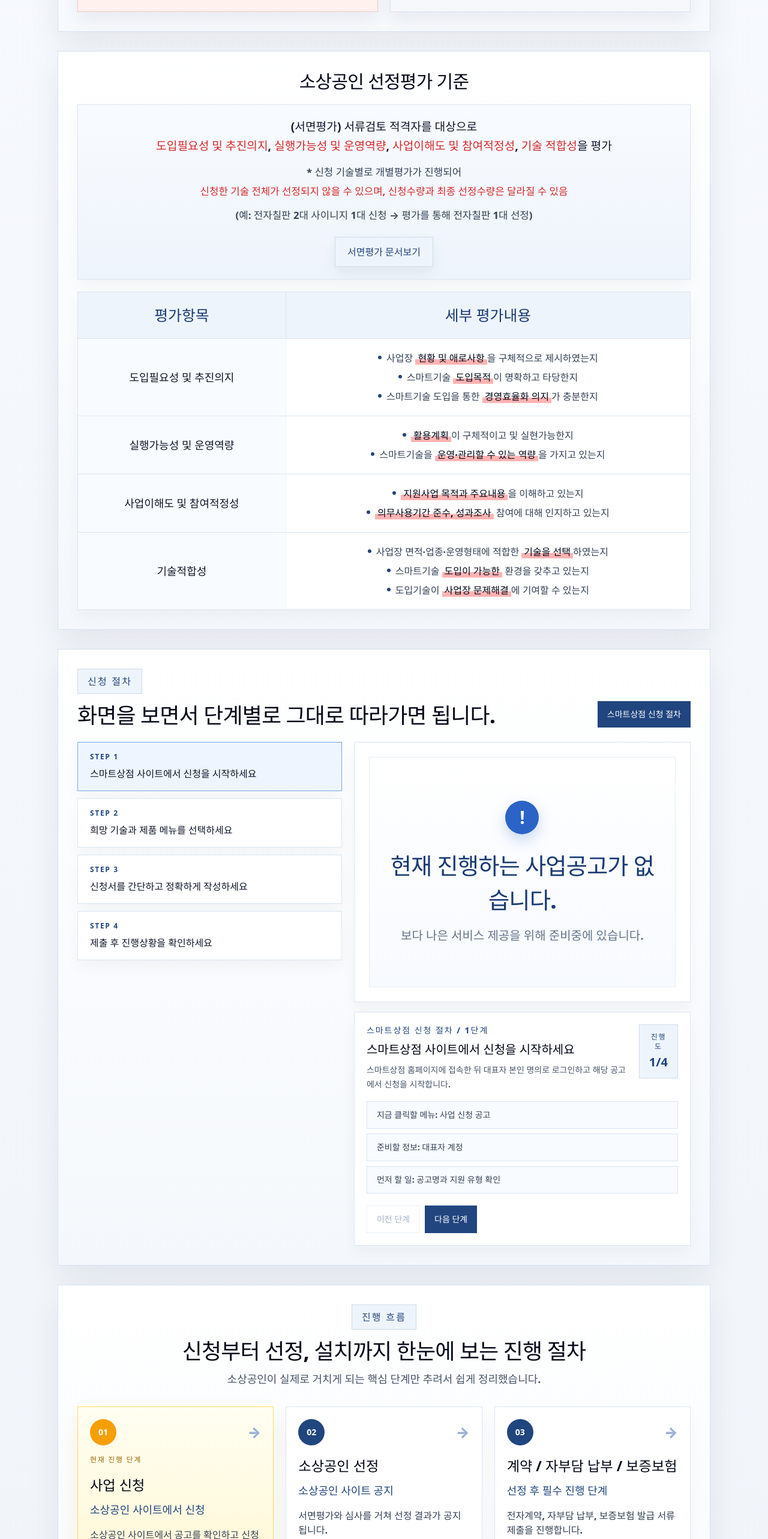
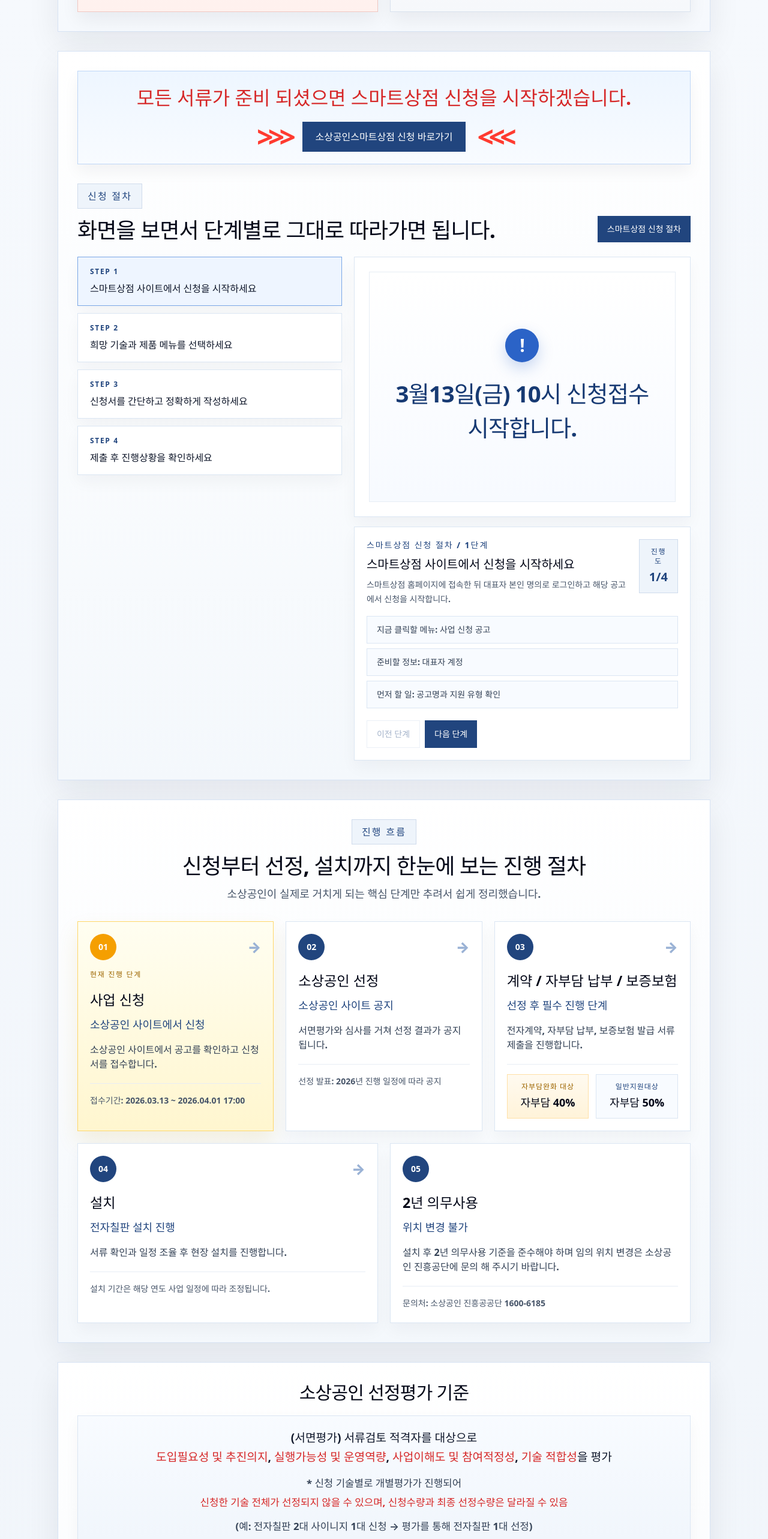
Before and after one commit to nexokoreastudio-bit/nexo-policy-fund-landing, a React (Vite) app: page / in a window 1280 px wide. Shown: the part 6280-8846 px from the top of the page at 60% size. Built offline with nearby package versions, Linux system fonts and the light colour scheme.

Commit message:
Update requirement landing messaging and section order

```diff
--- a/src/sections/RequirementLandingSections.tsx
+++ b/src/sections/RequirementLandingSections.tsx
@@ -206,7 +206,7 @@ const applicationOverviewSteps: Array<{
     detail: '전자계약, 자부담 납부, 보증보험 발급 서류 제출을 진행합니다.',
     compare: {
       leftLabel: '자부담완화 대상',
-      leftValue: '자부담 20%',
+      leftValue: '자부담 40%',
       rightLabel: '일반지원대상',
       rightValue: '자부담 50%',
     },
@@ -222,8 +222,8 @@ const applicationOverviewSteps: Array<{
     step: '05',
     title: '2년 의무사용',
     summary: '위치 변경 불가',
-    detail: '설치 후 2년 의무사용 기준을 준수해야 하며 임의 위치 변경은 불가합니다.',
-    note: '문의처 예시: 공단 문의 / 1600-6185',
+    detail: '설치 후 2년 의무사용 기준을 준수해야 하며 임의 위치 변경은 소상공인 진흥공단에 문의 해 주시기 바랍니다.',
+    note: '문의처: 소상공인 진흥공공단 1600-6185',
   },
 ] as const
 
@@ -276,6 +276,28 @@ function ProcessSliderSection() {
   return (
     <>
       <section className="border border-[#d7e3f4] bg-[linear-gradient(180deg,#ffffff_0%,#f4f8fc_100%)] p-4 shadow-[0_20px_50px_rgba(15,23,42,0.08)] sm:p-8">
+        <div className="mb-6 border border-[#bfd7f7] bg-[linear-gradient(180deg,#eef6ff_0%,#f8fbff_100%)] px-4 py-4 text-center shadow-[0_12px_24px_rgba(15,23,42,0.05)] sm:mb-8 sm:px-6 sm:py-5">
+          <p className="text-[1.2rem] font-black leading-8 text-[#d62828] sm:text-[2rem] sm:leading-[3rem]">
+            모든 서류가 준비 되셨으면 스마트상점 신청을 시작하겠습니다.
+          </p>
+          <div className="mt-4 flex items-center justify-center gap-3 sm:gap-5">
+            <span className="text-[2rem] font-black leading-none tracking-[-0.18em] text-[#ff3b30] sm:text-[3rem]">
+              &gt;&gt;&gt;
+            </span>
+            <a
+              href="https://www.sbiz.or.kr/smst/index.do"
+              target="_blank"
+              rel="noreferrer"
+              className="inline-flex items-center justify-center border border-[#21457e] bg-[#21457e] px-5 py-3 text-sm font-black text-white transition hover:bg-[#173a73] sm:text-base"
+            >
+              소상공인스마트상점 신청 바로가기
+            </a>
+            <span className="text-[2rem] font-black leading-none tracking-[-0.18em] text-[#ff3b30] sm:text-[3rem]">
+              &lt;&lt;&lt;
+            </span>
+          </div>
+        </div>
+
         <div className="flex flex-col gap-4 lg:flex-row lg:items-end lg:justify-between">
           <div>
             <span className="inline-flex border border-[#cfdbec] bg-[#eef4fb] px-3 py-2 text-xs font-black tracking-[0.14em] text-[#21457e] sm:px-4 sm:text-base">
@@ -331,8 +353,7 @@ function ProcessSliderSection() {
                   <div className="flex h-14 w-14 items-center justify-center rounded-full bg-[#2b63c7] text-3xl font-black text-white shadow-[0_10px_24px_rgba(43,99,199,0.25)]">
                     !
                   </div>
-                  <p className="mt-6 text-[1.3rem] font-black tracking-tight text-[#173a73] sm:text-[2.4rem]">현재 진행하는 사업공고가 없습니다.</p>
-                  <p className="mt-4 text-base font-bold text-slate-500 sm:text-xl">보다 나은 서비스 제공을 위해 준비중에 있습니다.</p>
+                  <p className="mt-6 text-[1.3rem] font-black tracking-tight text-[#173a73] sm:text-[2.4rem]">3월13일(금) 10시 신청접수 시작합니다.</p>
                 </div>
               </div>
             ) : (
@@ -771,6 +792,9 @@ function RequirementLandingSections({ config, policyData }: RequirementLandingSe
         </div>
       </section>
 
+      <ProcessSliderSection />
+      <ApplicationOverviewSection />
+
       <section className="border border-[#d7e3f4] bg-[linear-gradient(180deg,#ffffff_0%,#f4f8fc_100%)] p-4 shadow-[0_20px_50px_rgba(15,23,42,0.08)] sm:p-8">
         <article>
           <h2 className="text-center text-2xl font-black tracking-tight text-slate-950 sm:text-3xl">소상공인 선정평가 기준</h2>
@@ -832,9 +856,6 @@ function RequirementLandingSections({ config, policyData }: RequirementLandingSe
           </div>
         </article>
       </section>
-
-        <ProcessSliderSection />
-        <ApplicationOverviewSection />
       </div>
 
       {referenceOpen ? (
```
